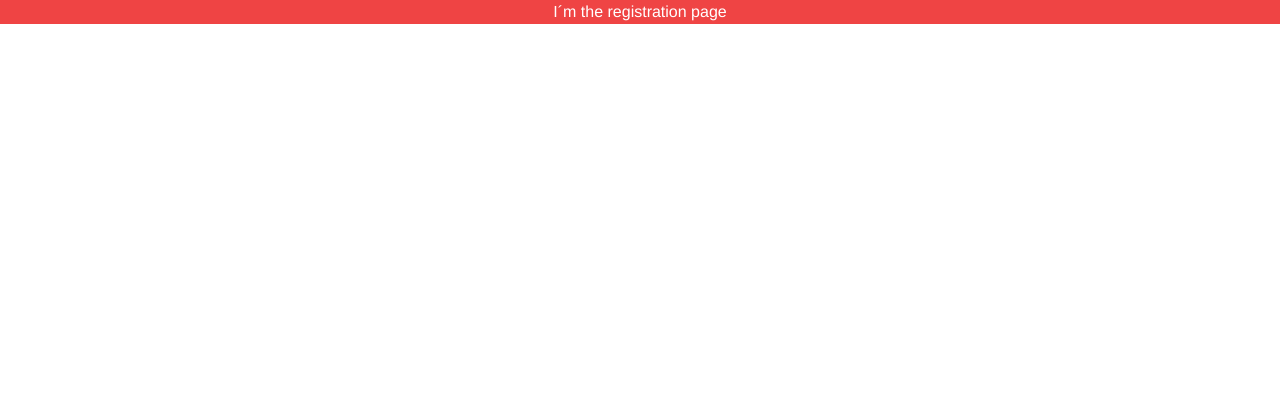
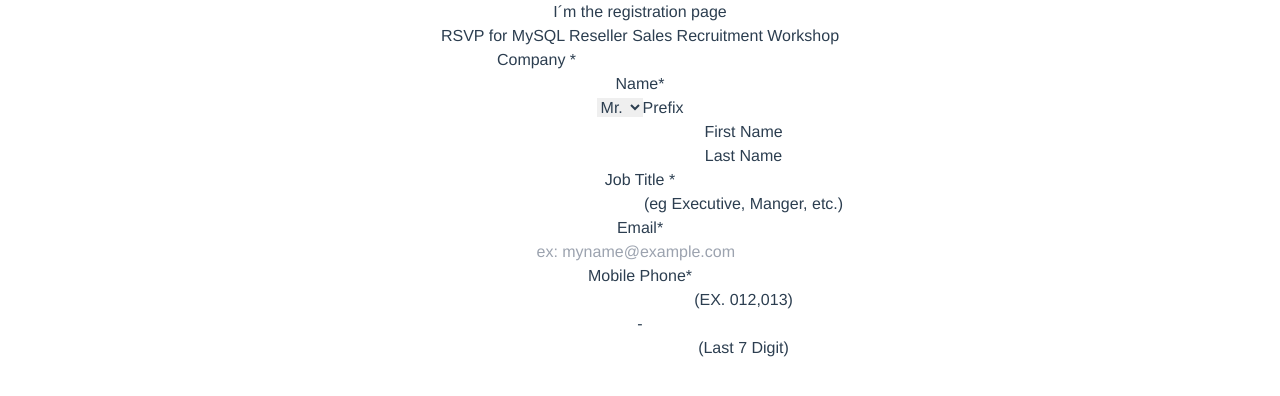
Before and after one commit to JimeBlue/mysql-workshop, a Vue app: page / in a window 1280 px wide. Shown: the top 396 px of the page. Built offline with nearby package versions, Linux system fonts and the light colour scheme.

Commit message:
Add template to Form

```diff
--- /dev/null
+++ b/src/components/Form.vue
@@ -0,0 +1,64 @@
+<template>
+  <section>
+    <div>
+      <h1>RSVP for MySQL Reseller Sales Recruitment Workshop</h1>
+      <form action="">
+        <ul>
+          <li>
+            <label for="company">Company <span>*</span></label>
+            <input type="text" id="company" />
+          </li>
+          <li>
+            <label for="title">Name<span>*</span></label>
+            <div>
+              <select name="prefix" id="prefix">
+                <option value="Mr">Mr.</option>
+                <option value="Ms">Ms.</option>
+              </select>
+              <label>Prefix</label>
+            </div>
+            <div>
+              <input type="text" id="first-name" />
+              <label for="first-name">First Name</label>
+            </div>
+            <div>
+              <input type="text" id="last-name" />
+              <label for="last-name">Last Name</label>
+            </div>
+          </li>
+          <li>
+            <label for="job">Job Title <span>*</span></label>
+            <div>
+              <input type="text" id="job-title" />
+              <label for="job-title">(eg Executive, Manger, etc.)</label>
+            </div>
+          </li>
+          <li>
+            <label for="email">Email<span>*</span> </label>
+            <div>
+              <input type="email" placeholder="ex: myname@example.com" />
+            </div>
+          </li>
+          <li>
+            <label for="">Mobile Phone<span>*</span> </label>
+            <div>
+              <input type="tel" id="area-code" />
+              <label for="area-code">(EX. 012,013)</label>
+            </div>
+            <span>-</span>
+            <div>
+              <input type="tel" id="phone-number" />
+              <label for="phone-number">(Last 7 Digit)</label>
+            </div>
+          </li>
+        </ul>
+      </form>
+    </div>
+  </section>
+</template>
+
+<script>
+export default {};
+</script>
+
+<style></style>
--- a/src/views/registration.vue
+++ b/src/views/registration.vue
@@ -1,11 +1,17 @@
 <template>
-  <div class="bg-red-500 text-white">
-    <h1 class="text-red">I´m the registration page</h1>
+  <div class="">
+    <h1>I´m the registration page</h1>
+    <Form />
   </div>
 </template>
 
 <script>
-export default {};
+import Form from '../components/Form.vue';
+export default {
+  components: {
+    Form,
+  },
+};
 </script>
 
 <style scoped></style>
```
Also changed, not shown: 1 other file (tests, documents, lock files or other folders).
